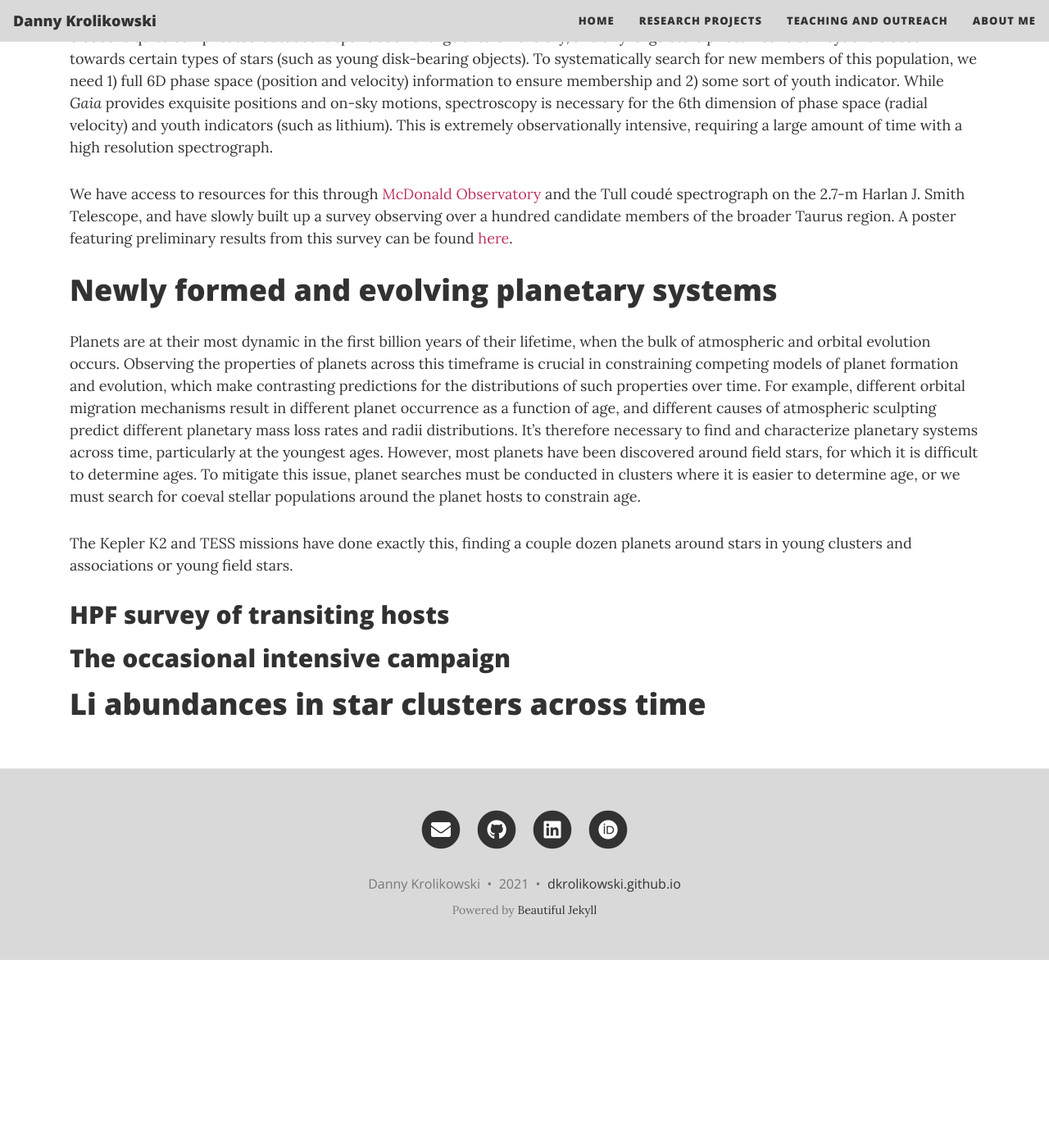
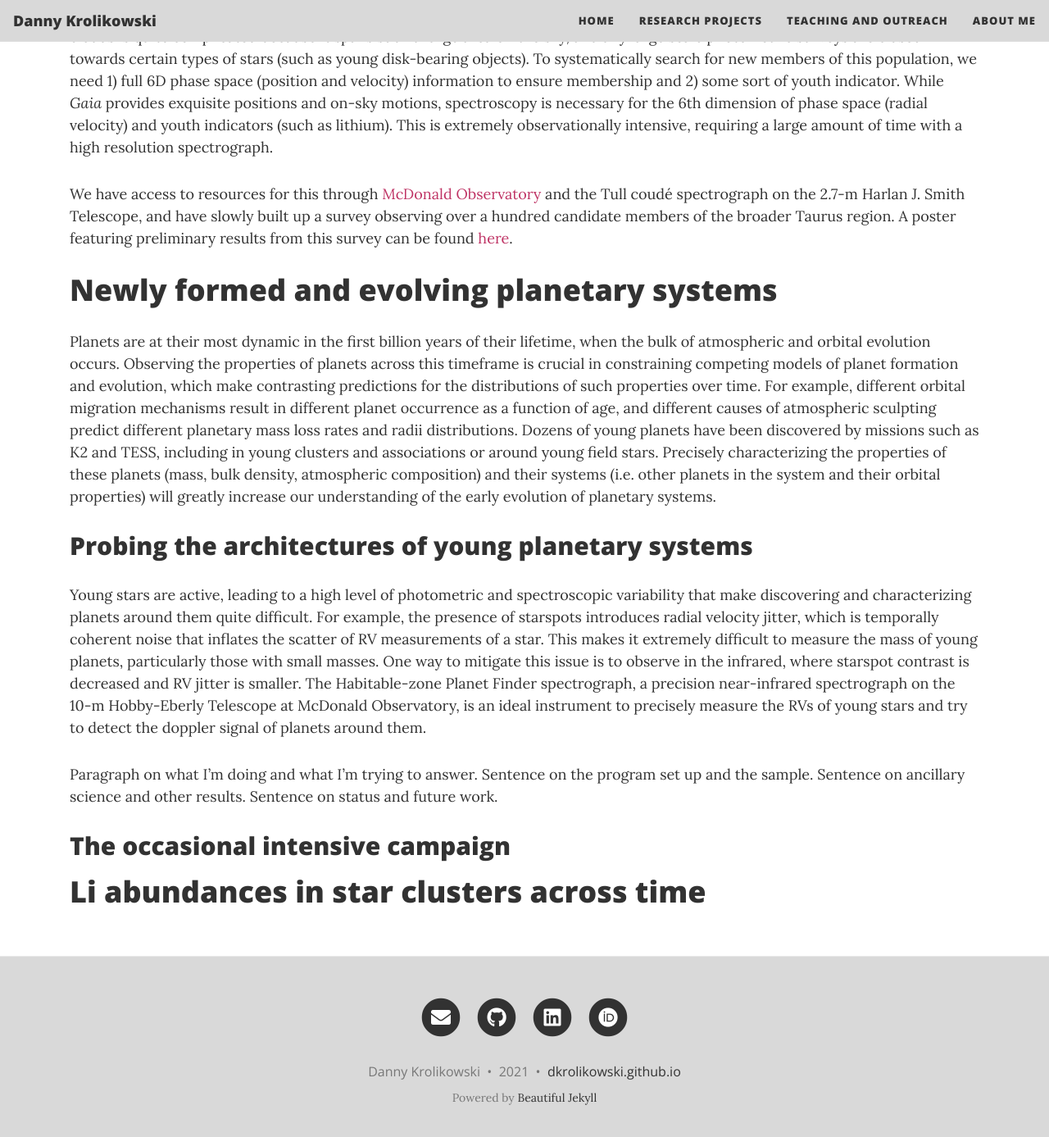
Before and after one commit to dkrolikowski/dkrolikowski.github.io, a Jekyll site: the page built from research.md, in a window 1280 px wide and 1400 px high, scrolled down 2441 px. Shown: the top 1387 px of the window at 82% size. Built offline with Jekyll 4.4.1, drawn with Linux system fonts in a browser that asks for light colours; nearby versions of some CDN libraries; before the commit the page ends 3612 px from its top, so only the background shows below that.

Commit message:
Finished the intro for the planet section and started HPF part

```diff
--- a/research.md
+++ b/research.md
@@ -39,11 +39,13 @@ We have access to resources for this through [McDonald Observatory](https://mcdo
 
 # Newly formed and evolving planetary systems
 
-Planets are at their most dynamic in the first billion years of their lifetime, when the bulk of atmospheric and orbital evolution occurs. Observing the properties of planets across this timeframe is crucial in constraining competing models of planet formation and evolution, which make contrasting predictions for the distributions of such properties over time. For example, different orbital migration mechanisms result in different planet occurrence as a function of age, and different causes of atmospheric sculpting predict different planetary mass loss rates and radii distributions. It's therefore necessary to find and characterize planetary systems across time, particularly at the youngest ages. However, most planets have been discovered around field stars, for which it is difficult to determine ages. To mitigate this issue, planet searches must be conducted in clusters where it is easier to determine age, or we must search for coeval stellar populations around the planet hosts to constrain age.
+Planets are at their most dynamic in the first billion years of their lifetime, when the bulk of atmospheric and orbital evolution occurs. Observing the properties of planets across this timeframe is crucial in constraining competing models of planet formation and evolution, which make contrasting predictions for the distributions of such properties over time. For example, different orbital migration mechanisms result in different planet occurrence as a function of age, and different causes of atmospheric sculpting predict different planetary mass loss rates and radii distributions. Dozens of young planets have been discovered by missions such as K2 and TESS, including in young clusters and associations or around young field stars. Precisely characterizing the properties of these planets (mass, bulk density, atmospheric composition) and their systems (i.e. other planets in the system and their orbital properties) will greatly increase our understanding of the early evolution of planetary systems.
 
-The Kepler K2 and TESS missions have done exactly this, finding a couple dozen planets around stars in young clusters and associations or young field stars.
+## Probing the architectures of young planetary systems
 
-## HPF survey of transiting hosts
+Young stars are active, leading to a high level of photometric and spectroscopic variability that make discovering and characterizing planets around them quite difficult. For example, the presence of starspots introduces radial velocity jitter, which is temporally coherent noise that inflates the scatter of RV measurements of a star. This makes it extremely difficult to measure the mass of young planets, particularly those with small masses. One way to mitigate this issue is to observe in the infrared, where starspot contrast is decreased and RV jitter is smaller. The Habitable-zone Planet Finder spectrograph, a precision near-infrared spectrograph on the 10-m Hobby-Eberly Telescope at McDonald Observatory, is an ideal instrument to precisely measure the RVs of young stars and try to detect the doppler signal of planets around them.
+
+Paragraph on what I'm doing and what I'm trying to answer. Sentence on the program set up and the sample. Sentence on ancillary science and other results. Sentence on status and future work.
 
 ## The occasional intensive campaign
 
```
